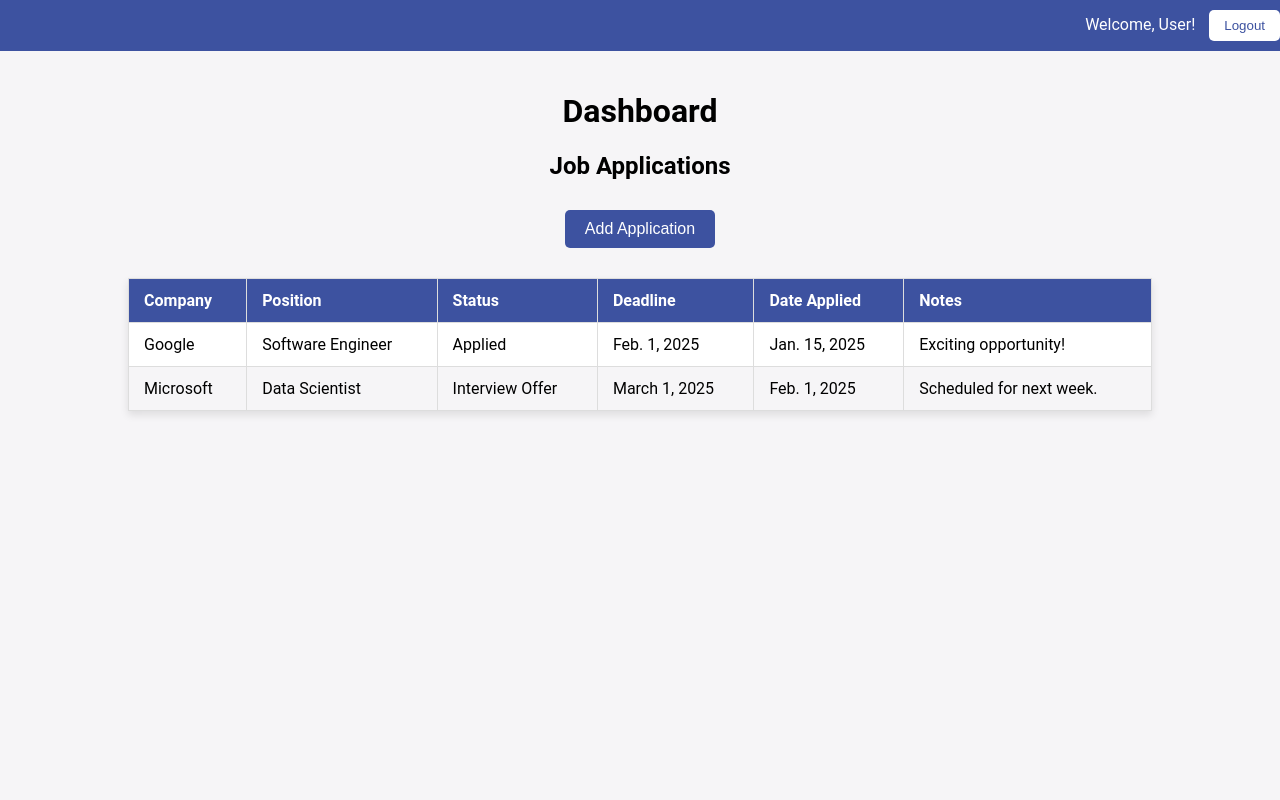
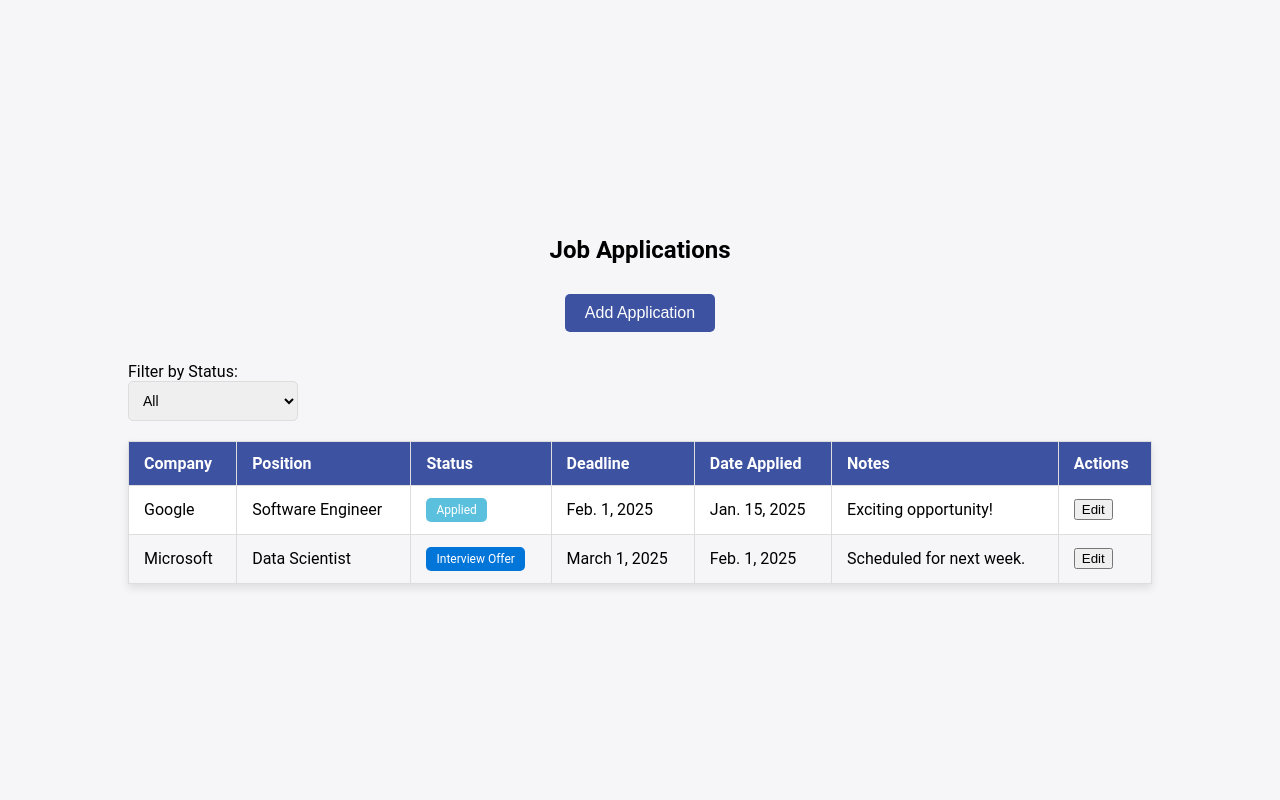
Before and after one commit to CMPUT-401/job-tracker, a Django app: page /dashboard/ in a window 1280 px wide. Run offline with Django 5.2, Linux system fonts and the light colour scheme; data comes from the database, SQL or seed files in the repository.

Commit message:
can edit the table and also filter by status

```diff
--- a/hackathon_group1/settings.py
+++ b/hackathon_group1/settings.py
@@ -116,11 +116,7 @@ USE_TZ = True
 # Static files (CSS, JavaScript, Images)
 # https://docs.djangoproject.com/en/5.1/howto/static-files/
 
-STATIC_URL = 'static/'
-
-STATICFILES_DIRS = [
-    BASE_DIR / "static",  # Ensure this points to your "static" directory
-]
+STATIC_URL = '/static/'
 
 # Default primary key field type
 # https://docs.djangoproject.com/en/5.1/ref/settings/#default-auto-field
--- a/myapp/models.py
+++ b/myapp/models.py
@@ -13,7 +13,7 @@ class JobApplication(models.Model):
     company = models.CharField(max_length=255)
     position = models.CharField(max_length=255)
     status = models.CharField(max_length=50, choices=STATUS_CHOICES, default='Yet to Apply')
-    deadline = models.DateField()
+    deadline = models.DateField(blank=True, null=True)
     date_applied = models.DateField(blank=True, null=True)
     resume_link = models.URLField(blank=True, null=True)
     notes = models.TextField(blank=True, null=True)
--- a/myapp/static/styles.css
+++ b/myapp/static/styles.css
@@ -5,45 +5,112 @@ body {
     margin: 0;
     padding: 0;
     display: flex;
-    flex-direction: column;
+    justify-content: center;
     align-items: center;
     min-height: 100vh;
 }
 
-/* Header Styles */
-header {
-    width: 100%;
-    background: #3D52A0;
-    color: white;
-    padding: 10px 20px;
+/* Container Styles */
+.container {
+    background: #ffffff;
+    border-radius: 10px;
+    box-shadow: 0 14px 28px rgba(0, 0, 0, 0.25), 0 10px 10px rgba(0, 0, 0, 0.22);
     display: flex;
-    justify-content: flex-end;
-    align-items: center;
-    position: sticky;
-    top: 0;
-    z-index: 1000;
+    width: 900px;
+    max-width: 100%;
+    overflow: hidden;
 }
 
-.header-right span {
-    font-size: 16px;
-    margin-right: 10px;
+/* Form Containers */
+.form-container {
+    flex: 1;
+    padding: 50px;
+    display: flex;
+    flex-direction: column;
+    align-items: center;
+    justify-content: center;
+    text-align: center;
+    background: #ffffff;
 }
 
-.logout-button {
-    background-color: #ffffff;
-    color: #3D52A0;
+.form-container h1 {
+    font-size: 2rem;
+    font-weight: bold;
+    margin-bottom: 20px;
+}
+
+.form-container input {
+    border: 1px solid #ddd;
+    border-radius: 5px;
+    padding: 15px;
+    margin: 10px 0;
+    width: 100%;
+    max-width: 300px;
+    font-size: 14px;
+}
+
+.form-container button {
     border: none;
     border-radius: 5px;
-    padding: 8px 15px;
+    padding: 15px 20px;
+    background-color: #3D52A0;
+    color: white;
+    font-size: 16px;
     cursor: pointer;
     transition: background-color 0.3s ease;
 }
 
-.logout-button:hover {
+.form-container button:hover {
     background-color: #2E3D76;
-    color: white;
 }
 
+/* Overlay Styles */
+.overlay-container {
+    flex: 1;
+    background: #3D52A0;
+    color: white;
+    display: flex;
+    align-items: center;
+    justify-content: center;
+    text-align: center;
+    flex-direction: column;
+    padding: 50px;
+}
+
+.overlay h1 {
+    font-size: 2rem;
+    margin-bottom: 20px;
+}
+
+.overlay p {
+    font-size: 14px;
+    margin-bottom: 30px;
+}
+
+.overlay .ghost {
+    background: transparent;
+    border: 2px solid white;
+    border-radius: 5px;
+    color: white;
+    padding: 10px 20px;
+    font-size: 16px;
+    cursor: pointer;
+    transition: background-color 0.3s ease, color 0.3s ease;
+}
+
+.overlay .ghost:hover {
+    background-color: white;
+    color: #3D52A0;
+}
+
+/* Dashboard Main Content */
+main {
+    width: 80%;
+    margin-top: 20px;
+    text-align: center;
+}
+
+/* Table Styles */
 /* Main Content */
 main {
     width: 80%;
@@ -76,6 +143,7 @@ main table tr:hover {
     background-color: #e0e0e0;
     transition: background-color 0.3s ease;
 }
+
 
 /* Add Application Button */
 .add-button {
@@ -164,3 +232,46 @@ main table tr:hover {
 .popup-content .cancel-button:hover {
     background-color: #bbb;
 }
+
+/* Responsive Design */
+@media (max-width: 768px) {
+    .container {
+        flex-direction: column;
+    }
+
+    .form-container, .overlay-container {
+        width: 100%;
+    }
+
+    main table {
+        font-size: 14px; /* Adjust font size for smaller screens */
+        width: 100%;
+    }
+}
+
+.filter-options {
+    margin: 20px 0;
+    text-align: left;
+}
+
+.filter-options select {
+    padding: 10px;
+    border: 1px solid #ddd;
+    border-radius: 5px;
+    font-size: 14px;
+}
+
+.status-badge {
+    padding: 5px 10px;
+    border-radius: 5px;
+    font-size: 12px;
+    color: white;
+    display: inline-block;
+}
+
+.status-yet-to-apply { background-color: #f0ad4e; } /* Orange */
+.status-applied { background-color: #5bc0de; } /* Blue */
+.status-interview-offer { background-color: #0275d8; } /* Dark Blue */
+.status-interview-completed { background-color: #5cb85c; } /* Green */
+.status-offered { background-color: #28a745; } /* Dark Green */
+.status-rejected { background-color: #d9534f; } /* Red */
--- a/myapp/templates/dashboard.html
+++ b/myapp/templates/dashboard.html
@@ -6,16 +6,20 @@
     <link rel="stylesheet" type="text/css" href="{% static 'styles.css' %}">
 </head>
 <body>
-    <header>
-        <div class="header-right">
-            <span>Welcome, User!</span>
-            <button class="logout-button">Logout</button>
-        </div>
-    </header>
     <main>
-        <h1>Dashboard</h1>
         <h2>Job Applications</h2>
         <button class="add-button" onclick="openPopup()">Add Application</button>
+        <div class="filter-options">
+            <span>Filter by Status: </span>
+            <form method="get" action="{% url 'dashboard' %}">
+                <select name="status" onchange="this.form.submit()">
+                    <option value="">All</option>
+                    {% for status in statuses %}
+                        <option value="{{ status }}" {% if request.GET.status == status %}selected{% endif %}>{{ status }}</option>
+                    {% endfor %}
+                </select>
+            </form>
+        </div>
         <table>
             <thead>
                 <tr>
@@ -25,6 +29,7 @@
                     <th>Deadline</th>
                     <th>Date Applied</th>
                     <th>Notes</th>
+                    <th>Actions</th> <!-- New Actions column -->
                 </tr>
             </thead>
             <tbody>
@@ -32,10 +37,18 @@
                 <tr>
                     <td>{{ application.company }}</td>
                     <td>{{ application.position }}</td>
-                    <td>{{ application.status }}</td>
+                    <td>
+                        <span class="status-badge status-{{ application.status|slugify }}">
+                            {{ application.status|default:"N/A" }}
+                        </span>
+                    </td>
                     <td>{{ application.deadline }}</td>
                     <td>{{ application.date_applied }}</td>
                     <td>{{ application.notes }}</td>
+                    <td>
+                        <!-- Edit button -->
+                        <button class="edit-button" onclick="editApplication('{{ application.id }}', '{{ application.company }}', '{{ application.position }}', '{{ application.status }}', '{{ application.deadline }}', '{{ application.date_applied }}', '{{ application.notes }}')">Edit</button>
+                    </td>
                 </tr>
                 {% endfor %}
             </tbody>
@@ -45,9 +58,11 @@
     <!-- Popup Form -->
     <div id="popup-form" class="popup" style="display: none;">
         <div class="popup-content">
-            <h2>Add New Application</h2>
+            <h2 id="popup-title">Add New Application</h2>
             <form method="post" action="{% url 'add_application' %}">
                 {% csrf_token %}
+                <input type="hidden" id="application-id" name="id" value=""> <!-- Hidden field for ID -->
+
                 <label for="company">Company:</label>
                 <input type="text" id="company" name="company" required>
 
@@ -65,7 +80,7 @@
                 </select>
 
                 <label for="deadline">Deadline:</label>
-                <input type="date" id="deadline" name="deadline" required>
+                <input type="date" id="deadline" name="deadline">
 
                 <label for="date_applied">Date Applied:</label>
                 <input type="date" id="date_applied" name="date_applied">
@@ -73,19 +88,52 @@
                 <label for="notes">Notes:</label>
                 <textarea id="notes" name="notes"></textarea>
 
-                <button type="submit" class="submit-button">Add</button>
+                <button type="submit" class="submit-button" id="submit-button">Add</button>
                 <button type="button" class="cancel-button" onclick="closePopup()">Cancel</button>
             </form>
         </div>
     </div>
 
     <script>
+        // Open popup for adding a new application
         function openPopup() {
             document.getElementById("popup-form").style.display = "block";
+            document.getElementById("popup-title").textContent = "Add New Application";
+            document.getElementById("submit-button").textContent = "Add";
+            clearPopupFields();
         }
 
+        // Open popup for editing an existing application
+        function editApplication(id, company, position, status, deadline, date_applied, notes) {
+            document.getElementById("popup-form").style.display = "block";
+            document.getElementById("popup-title").textContent = "Edit Application";
+            document.getElementById("submit-button").textContent = "Save Changes";
+
+            // Populate fields with existing data
+            document.getElementById("application-id").value = id;
+            document.getElementById("company").value = company;
+            document.getElementById("position").value = position;
+            document.getElementById("status").value = status;
+            document.getElementById("deadline").value = deadline;
+            document.getElementById("date_applied").value = date_applied;
+            document.getElementById("notes").value = notes;
+        }
+
+        // Close popup
         function closePopup() {
             document.getElementById("popup-form").style.display = "none";
+            clearPopupFields();
+        }
+
+        // Clear popup fields
+        function clearPopupFields() {
+            document.getElementById("application-id").value = "";
+            document.getElementById("company").value = "";
+            document.getElementById("position").value = "";
+            document.getElementById("status").value = "Yet to Apply";
+            document.getElementById("deadline").value = "";
+            document.getElementById("date_applied").value = "";
+            document.getElementById("notes").value = "";
         }
     </script>
 </body>
--- a/myapp/templates/signup.html
+++ b/myapp/templates/signup.html
@@ -6,10 +6,10 @@
     <title>Sign Up</title>
     {% load static %}
     <link rel="stylesheet" href="{% static 'styles.css' %}">
-    <link href="https://cdnjs.cloudflare.com/ajax/libs/font-awesome/5.15.4/css/all.min.css" rel="stylesheet">
 </head>
 <body>
     <div class="container">
+        <!-- Sign-Up Form -->
         <div class="form-container sign-up-container">
             <form method="post" action="{% url 'signup' %}">
                 {% csrf_token %}
@@ -21,12 +21,13 @@
                 <button type="submit">Sign Up</button>
             </form>
         </div>
+        <!-- Overlay for Login Prompt -->
         <div class="overlay-container">
             <div class="overlay">
                 <div class="overlay-panel overlay-left">
                     <h1>Welcome Back!</h1>
                     <p>To keep connected with us, please login with your personal info</p>
-                    <a href="{% url 'login' %}"><button class="ghost" id="signIn">Sign In</button></a>
+                    <a href="{% url 'login' %}"><button class="ghost">Sign In</button></a>
                 </div>
             </div>
         </div>
--- a/myapp/urls.py
+++ b/myapp/urls.py
@@ -5,7 +5,7 @@ urlpatterns = [
     path('', views.signup, name='signup'),  # Default route points to signup
     path('login/', views.login_user, name='login'),  # Login page
     path('dashboard/', views.dashboard, name='dashboard'),
-    path('add-application/', views.add_application, name='add_application'),
+    path('add-application/', views.add_or_edit_application, name='add_application'),
     path('logout/', views.logout_user, name='logout'),
     path('', views.home, name='home'),  # Root URL ('/') shows the home view
     path('resume-tailor/', views.resume_tailor, name='resume_tailor'),
--- a/myapp/views.py
+++ b/myapp/views.py
@@ -1,8 +1,9 @@
-from django.shortcuts import render, redirect
+from django.shortcuts import render, redirect, get_object_or_404
 from django.contrib.auth import authenticate, login, logout
 from django.contrib.auth.models import User
 from django.contrib import messages
 from .models import JobApplication
+from django.utils.dateparse import parse_date
 
 def signup(request):
     if request.method == 'POST':
@@ -53,8 +54,14 @@ def home(request):
     return render(request, 'home.html')
 
 def dashboard(request):
-    applications = JobApplication.objects.all()  # Fetch all job applications
-    return render(request, 'dashboard.html', {'applications': applications})
+    status_filter = request.GET.get('status', None)  # Get the filter from the query parameters
+    if status_filter:  # If a filter is applied
+        applications = JobApplication.objects.filter(status=status_filter)
+    else:
+        applications = JobApplication.objects.all()  # Otherwise, show all applications
+
+    statuses = ['Yet to Apply', 'Applied', 'Interview Offer', 'Interview Completed', 'Offered', 'Rejected']
+    return render(request, 'dashboard.html', {'applications': applications, 'statuses': statuses})
 
 def logout_user(request):
     logout(request)
@@ -105,22 +112,24 @@ def resume_tailor(request):
         'blank_resume': blank_resume,
     })
 
-def add_application(request):
-    if request.method == 'POST':
-        company = request.POST['company']
-        position = request.POST['position']
-        status = request.POST['status']
-        deadline = request.POST['deadline']
-        date_applied = request.POST.get('date_applied', None)
-        notes = request.POST.get('notes', '')
+def add_or_edit_application(request):
+    if request.method == "POST":
+        app_id = request.POST.get("id", None)
+        if app_id:  # Edit existing application
+            application = get_object_or_404(JobApplication, id=app_id)
+        else:  # Add new application
+            application = JobApplication()
 
-        JobApplication.objects.create(
-            company=company,
-            position=position,
-            status=status,
-            deadline=deadline,
-            date_applied=date_applied,
-            notes=notes
-        )
-        return redirect('dashboard')  # Redirect to the dashboard after adding
-    return render(request, 'dashboard.html')
+        # Retrieve fields and allow them to be empty
+        application.company = request.POST.get("company", None) or None
+        application.position = request.POST.get("position", None) or None
+        application.status = request.POST.get("status", None) or None
+        application.deadline = parse_date(request.POST.get("deadline", None)) or None
+        application.date_applied = parse_date(request.POST.get("date_applied", None)) or None
+        application.notes = request.POST.get("notes", None) or None
+
+        application.save()
+        messages.success(request, "Application saved successfully!")
+        return redirect("dashboard")
+
+    return redirect("dashboard")
```
Also changed, not shown: myapp/templates/login.html (+11 -0 lines), myapp/migrations/0003_alter_jobapplication_deadline.py (added).
